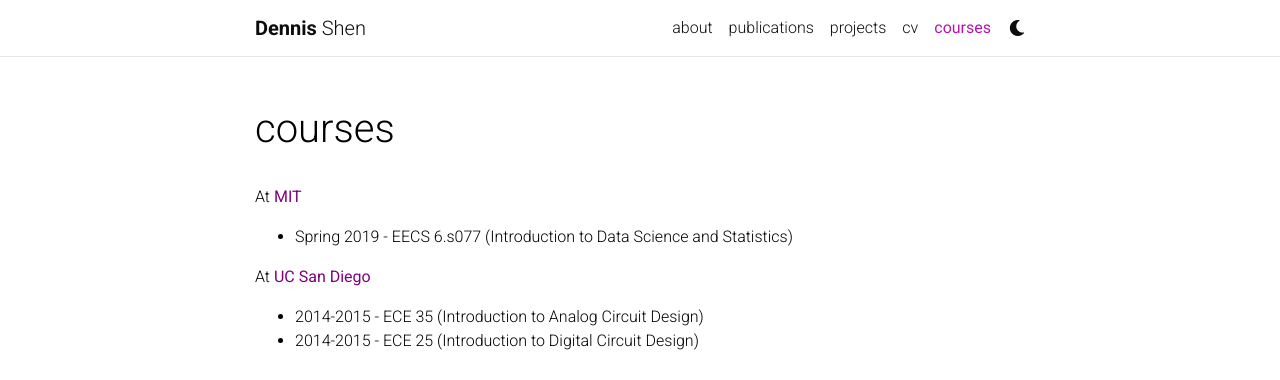
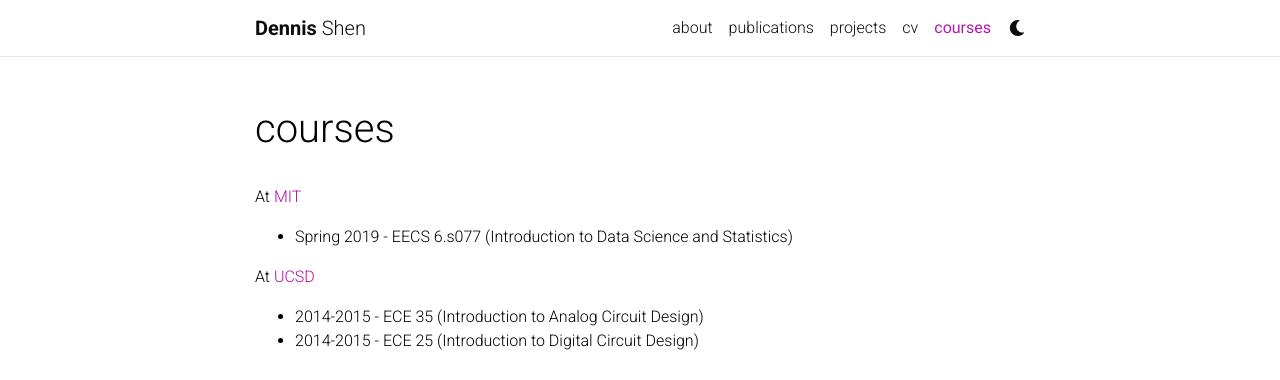
Before and after one commit to deshen24/deshen24.github.io, a Jekyll site: the page built from _pages/teaching.md, in a window 1280 px wide. Shown: the top 380 px of the page. Built offline with Jekyll 4.4.1, drawn with Linux system fonts in a browser that asks for light colours; comment, search, counter and statistics services are not loaded; a style sheet for code colours, icons or effects is not loaded.

Commit message:
updated info

```diff
--- a/_pages/teaching.md
+++ b/_pages/teaching.md
@@ -7,13 +7,9 @@
 nav_order: 5
 ---
 
-<p>At <span style="color: purple;"><b>MIT</b></span></p>
-<ul>
-<li>Spring 2019 - EECS 6.s077 (Introduction to Data Science and Statistics)</li>
-</ul>
+At [MIT](https://www.mit.edu/)
+- Spring 2019 - EECS 6.s077 (Introduction to Data Science and Statistics)
 
-<p>At <span style="color: purple;"><b>UC San Diego</b></span></p>
-<ul>
-<li>2014-2015 - ECE 35 (Introduction to Analog Circuit Design)</li>
-<li>2014-2015 - ECE 25 (Introduction to Digital Circuit Design)</li>
-</ul>
+At [UCSD](https://ucsd.edu/)
+- 2014-2015 - ECE 35 (Introduction to Analog Circuit Design)
+- 2014-2015 - ECE 25 (Introduction to Digital Circuit Design)
```
Also changed, not shown: _pages/about.md (+2 -2 lines).
